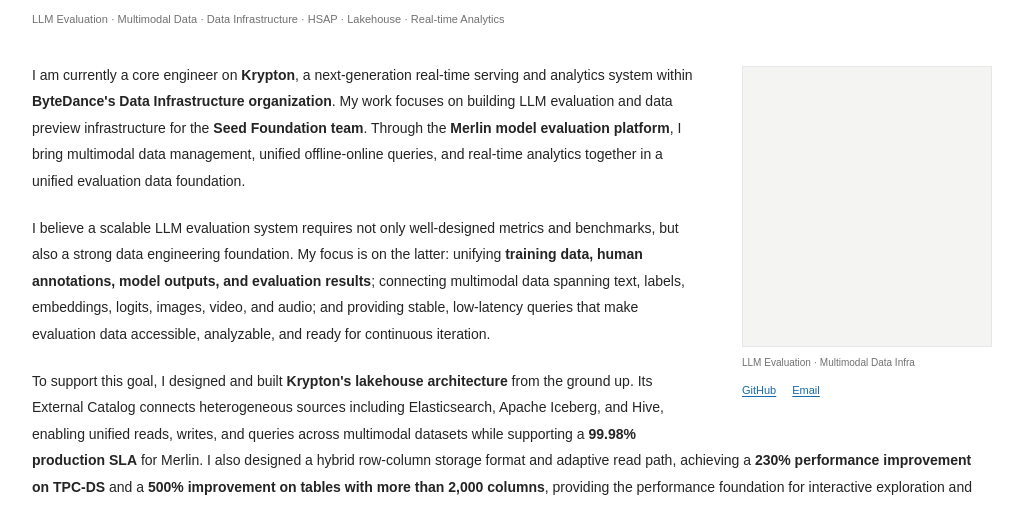
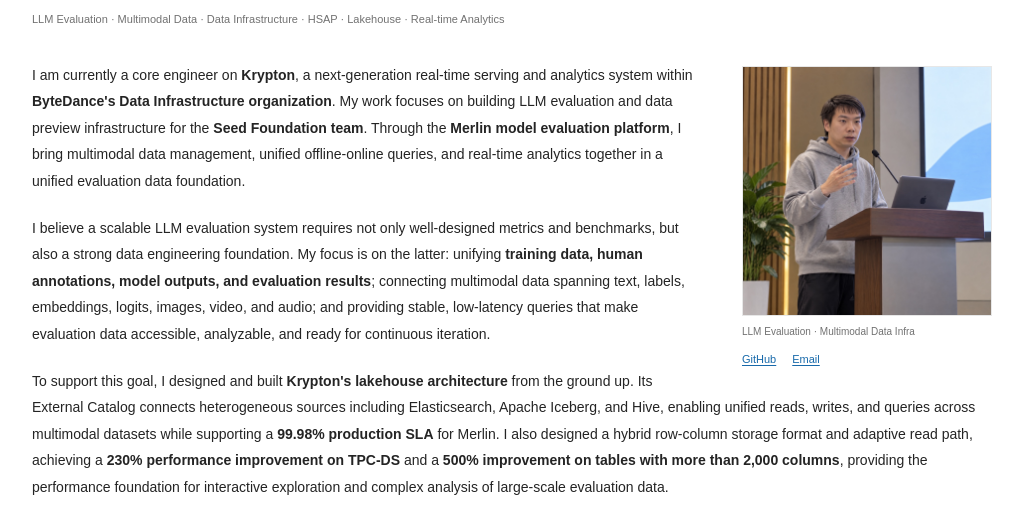
Before and after one commit to LeeYeeZee/LeeYeezee.github.io, a plain HTML site: page index.html in a window 1280 px wide. Shown: the part 233-740 px from the top of the page, without its empty margins (128-1151 px from the left). Drawn offline with Linux system fonts and the light colour scheme.

Commit message:
Add personal profile photo

```diff
--- a/index.html
+++ b/index.html
@@ -58,7 +58,7 @@
 
     <section class="about" id="about" aria-label="About">
       <figure class="profile-figure">
-        <div class="portrait-placeholder" role="img" aria-label="Portrait placeholder"></div>
+        <div class="profile-photo"><img src="assets/yizeli.jpg" alt="Yize Li speaking at a technical presentation" width="1000" height="1000" fetchpriority="high"></div>
         <figcaption>LLM Evaluation · Multimodal Data Infra</figcaption>
         <div class="profile-links">
           <a href="https://github.com/LeeYeeZee" target="_blank" rel="noopener noreferrer">GitHub</a>
--- a/styles.css
+++ b/styles.css
@@ -209,11 +209,18 @@ figure {
   margin: 4px 0 22px 38px;
 }
 
-.portrait-placeholder {
+.profile-photo {
   width: 100%;
-  aspect-ratio: 4 / 4.5;
-  background: var(--placeholder);
+  aspect-ratio: 1;
+  overflow: hidden;
   border: 1px solid var(--line);
+}
+
+.profile-photo img {
+  display: block;
+  width: 100%;
+  height: 100%;
+  object-fit: cover;
 }
 
 .profile-figure figcaption {
@@ -585,10 +592,6 @@ figure {
     margin: 0 0 25px;
   }
 
-  .portrait-placeholder {
-    aspect-ratio: 4 / 3.8;
-  }
-
   .news-list li {
     grid-template-columns: 62px 1fr;
     gap: 10px;
```
Also changed, not shown: assets/yizeli.jpg (added).
